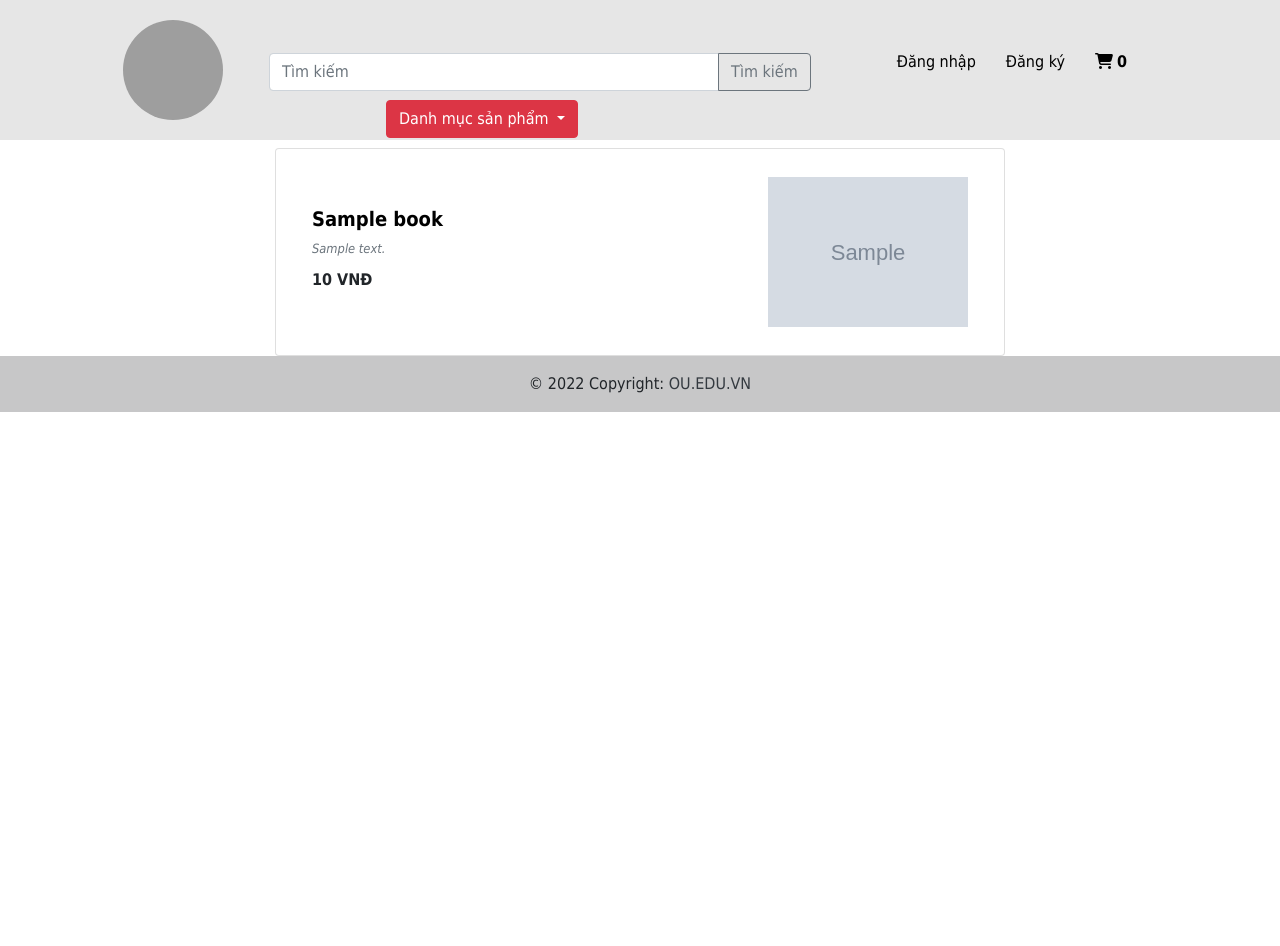
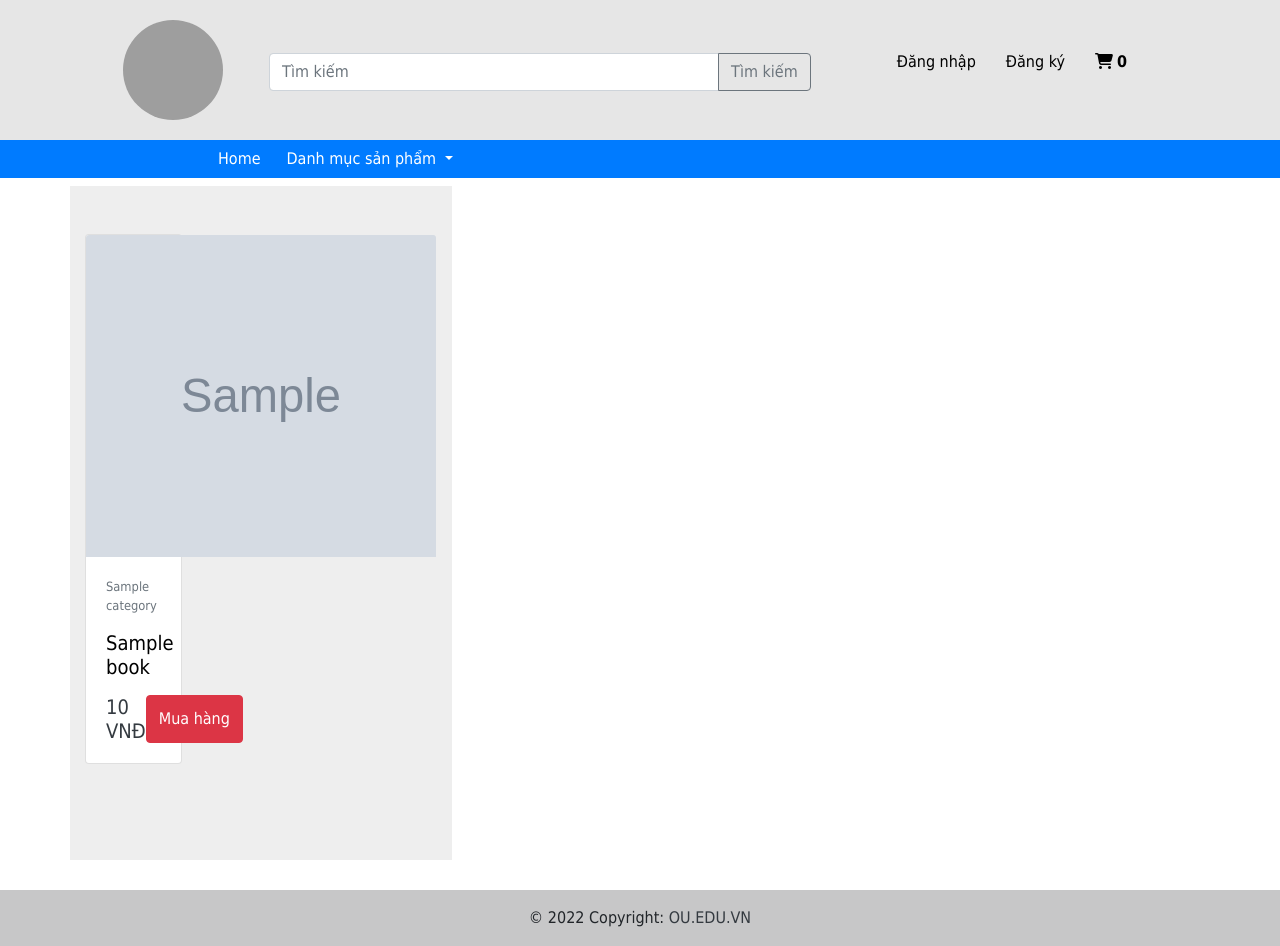
Before and after one commit to tdkhoa2002/quanlynhasach, a Flask app: page / in a window 1280 px wide. Before the commit the page ends 412 px from the top, so only its background shows below. Run offline with Flask 2, Linux system fonts and the light colour scheme; tables that the repository leaves empty hold one stand-in row (values such as "Sample post"); grey boxes marked "Sample" are stand-in pictures; some libraries are stand-ins or nearby versions; grey boxes are pictures that could not be loaded.

Commit message:
new update

```diff
--- a/managementbook/index.py
+++ b/managementbook/index.py
@@ -120,20 +120,6 @@ def user_logout():
     return redirect(url_for('user_login'))
 
 
-@app.route('/admin-login', methods=['post'])
-def admin_login():
-    if request.method.__eq__('POST'):
-        username = request.form.get('username')
-        password = request.form.get('password')
-
-        user = utils.check_user_login(username=username, password=password, role=UserRole.admin)
-
-        if user:
-            login_user(user=user)
-
-        return redirect("/admin")
-
-
 @app.route('/cart')
 def cart():
     return render_template('cart.html')
--- a/managementbook/models.py
+++ b/managementbook/models.py
@@ -31,10 +31,10 @@ class Category(BaseModel):
 class Book(BaseModel):
     __tablename__ = 'book'
 
-    name = Column(String(30), nullable=False)
+    name = Column(String(100), nullable=False)
     price = Column(Float, default=0)
     description = Column(String(255))
-    image = Column(String(100))
+    image = Column(String(200))
     author = Column(String(100), nullable=True)
     active = Column(Boolean, default=True)
     created_date = Column(DateTime, default=datetime.now())
@@ -90,15 +90,36 @@ if __name__ == '__main__':
                      category_id=1)
         p3 = Book(name='Gấu anh gấu em - tập 8', description='mô tả 3', price=27000, author="Thái Bá Tân",
                      image='https://res.cloudinary.com/de3yhowd4/image/upload/v1669606785/gauanh-gauem-tap8_gwtvgs.jpg',
-                     category_id=2)
+                     category_id=1)
         p4 = Book(name='Gấu anh gấu em - tập 7', description='mô tả 4', price=27000, author="Thái Bá Tân",
                      image='https://res.cloudinary.com/de3yhowd4/image/upload/v1669606884/gauanhgauem-tap7_gqbtib.webp',
-                     category_id=2)
+                     category_id=1)
         p5 = Book(name='Trẻ con có phải siêu nhân đâu', description='mô tả 4', price=27000, author="Thái Bá Tân",
                      image='https://res.cloudinary.com/de3yhowd4/image/upload/v1669607005/sachvanhocvietnam_adsrpn.webp',
-                     category_id=3)
+                     category_id=2)
+        p6 = Book(name='Dế mèn phiêu lưu ký', description='mô tả 4', price=27000, author="Thái Bá Tân",
+                  image='https://res.cloudinary.com/de3yhowd4/image/upload/v1671198205/de-men-phieu-luu-ky-_13x19_bia_tb2019-1_306f580015064449ae2aa6db2f05a6b7_large_svngxv.jpg',
+                  category_id=2)
+        p7 = Book(name='Phòng thiết kế', description='mô tả 4', price=27000, author="Thái Bá Tân",
+                  image='https://res.cloudinary.com/de3yhowd4/image/upload/v1671198196/1_8b2c4187760845c2a79b31ddb44def57_large_kenusq.jpg',
+                  category_id=2)
+        p8 = Book(name='Những bài diễn văn làm thay đổi thế giới', description='mô tả 4', price=27000, author="Thái Bá Tân",
+                  image='https://res.cloudinary.com/de3yhowd4/image/upload/v1671198139/nhung-bai-dien-van-lam-thay-doi-the-gioi_bia-1_7ae332181a444ac5911d06c7f066f410_large_rttrzz.jpg',
+                  category_id=2)
+        p9 = Book(name='Siêu thông minh', description='mô tả 4', price=27000, author="Thái Bá Tân",
+                  image='https://res.cloudinary.com/de3yhowd4/image/upload/v1671198196/sieu-thong-minh-tu-duy_xa-hoi-hoc_52be9ef2039c4dddb53f94b23d7e269e_large_g1tode.webp',
+                  category_id=3)
+        p10 = Book(name='Một nửa của thế giới', description='mô tả 4', price=27000, author="Thái Bá Tân",
+                  image='https://res.cloudinary.com/de3yhowd4/image/upload/v1671198139/mot-nua-cua-the-gioi_355acaa917f944aaa915d6d52f82bea7_large_heta52.webp',
+                  category_id=3)
+        p11 = Book(name='Sự hình thành của thế giới', description='mô tả 4', price=27000, author="Thái Bá Tân",
+                  image='https://res.cloudinary.com/de3yhowd4/image/upload/v1671198093/su-sinh-thanh-the-gioi_622ef45f13a2438899e450bb4228d48f_master_nzipng.webp',
+                  category_id=3)
+        p12 = Book(name='Đất nước gấm hoa', description='mô tả 4', price=27000, author="Thái Bá Tân",
+                  image='https://res.cloudinary.com/de3yhowd4/image/upload/v1671198139/dat-nuoc-gam-hoa---bia_0ffe3dbcbff248f49887a556b86b5502_large_lmmvdj.webp',
+                  category_id=3)
 
-        db.session.add_all([p1, p2, p3, p4, p5])
+        db.session.add_all([p1, p2, p3, p4, p5, p6, p7, p8, p9, p10, p11, p12])
 
         password = str(hashlib.md5('123123'.encode('utf-8')).hexdigest())
         u = User(name="Admin",
--- a/managementbook/static/css/header.css
+++ b/managementbook/static/css/header.css
@@ -7,6 +7,9 @@ ul.service-user li a {
 }
 
 
+a.dropdown-item {
+    color:black;
+}
 
 
 #header .header-user {
@@ -14,7 +17,7 @@ ul.service-user li a {
     padding: 20px 100px;
 }
 
-#header > div {
+#header > div.header-user {
     display: flex;
     justify-content: space-around;
     align-items: center
@@ -46,8 +49,13 @@ ul.service-user li a {
     margin-right: 30px;
 }
 
-.dropdown {
-    position: absolute;
-    left: 386px;
-    top: 100px;
+#menu {
+    display: flex;
+    background-color: #007bff;
+    padding: 0 205px;
 }
+
+#menu > div button a {
+    text-decoration: none;
+    color: white;
+}
--- a/managementbook/static/css/index.css
+++ b/managementbook/static/css/index.css
@@ -5,6 +5,7 @@
 a {
     color: black;
 }
+
 
 body {
 }
@@ -16,3 +17,15 @@ body {
 h1.subject {
     text-align: center;
 }
+
+h5.mb-0 a {
+    text-decoration: none;
+}
+
+h5.mb-0 a:hover {
+    color: red;
+}
+
+footer {
+    margin-top: 30px;
+}
--- a/managementbook/templates/index.html
+++ b/managementbook/templates/index.html
@@ -5,26 +5,39 @@
 {% block content %}
 <h3>{{ msg }}</h3>
 <div class="row">
-        <div class="col-lg-8 mx-auto">
-            <!-- List group-->
-            <ul class="list-group shadow">
-                {% for book in books %}
-                <!-- list group item-->
-                <li class="list-group-item">
-                    <!-- Custom content-->
-                    <div class="media align-items-lg-center flex-column flex-lg-row p-3">
-                        <div class="media-body order-2 order-lg-1">
-                            <h5 class="mt-0 font-weight-bold mb-2"><a href="books/{{book.id}}">{{ book.name }}</a></h5>
-                            <p class="font-italic text-muted mb-0 small">{{ book.description }}</p>
-                            <div class="d-flex align-items-center justify-content-between mt-1">
-                                <h6 class="font-weight-bold my-2">{{ "{:,.0f}".format(book.price) }} VNĐ</h6>
-                            </div>
-                        </div><img src="{{ book.image }}" alt="Generic placeholder image" width="200" class="ml-lg-5 order-1 order-lg-2">
-                    </div> <!-- End -->
-                </li> <!-- End -->
-                {% endfor %}
-            </ul>
-        </div>
+        <section style="background-color: #eee;">
+
+              <div class="container py-5">
+                <div class="row">
+                  {% for book in books %}
+                  <div class="col-md-6 col-lg-4 mb-4 mb-md-5" >
+                    <div class="card" style="height:530px;">
+                      <img style="width: 350px; height:375px;" src="{{ book.image }}"
+                        class="card-img-top" alt="" />
+                      <div class="card-body">
+                        <div class="d-flex justify-content-between">
+                          <p class="small"><a href="/category/{{ book.category_id }}" class="text-muted">{{ book.category }}</a></p>
+                        </div>
+
+                        <div class="d-flex justify-content-between mb-3">
+                          <h5 class="mb-0"><a href="/books/{{book.id}}" >{{ book.name }}</a></h5>
+                        </div>
+                        <div style="display:flex; justify-content: space-between;">
+
+                          <h5 class="text-dark mb-0">{{ "{:,.0f}".format(book.price) }} VNĐ</h5>
+
+                          <button class="btn btn-danger" type="submit">
+                            <a style="color: white; text-decoration: none;" href="/books/{{book.id}}">Mua hàng</a>
+                          </button>
+                        </div>
+                      </div>
+                    </div>
+                  </div>
+                  {% endfor %}
+                </div>
+              </div>
+
+        </section>
 </div>
 
 {% endblock %}
--- a/managementbook/templates/layout/header.html
+++ b/managementbook/templates/layout/header.html
@@ -44,9 +44,12 @@
             </li>
         </ul>
     </div>
-
-    <div class="dropdown">
-          <button class="btn btn-danger dropdown-toggle" type="button" id="dropdownMenuButton" data-toggle="dropdown" aria-haspopup="true" aria-expanded="false">
+    <div id="menu">
+        <div>
+            <button class="btn btn-primary"><a href="/">Home</a></button>
+        </div>
+        <div class="dropdown">
+          <button class="btn btn-primary dropdown-toggle" type="button" id="dropdownMenuButton" data-toggle="dropdown" aria-haspopup="true" aria-expanded="false">
             Danh mục sản phẩm
           </button>
           <div class="dropdown-menu" aria-labelledby="dropdownMenuButton">
@@ -55,5 +58,7 @@
                 <a class="dropdown-item" href="/category/{{ category.id }}"> {{ category.name }} </a>
               {% endfor %}
           </div>
+        </div>
     </div>
+
 </div>
```
Also changed, not shown: managementbook/__init__.py (+8 -0 lines), managementbook/admin.py (+2 -14 lines), managementbook/templates/categories.html (+31 -20 lines).
